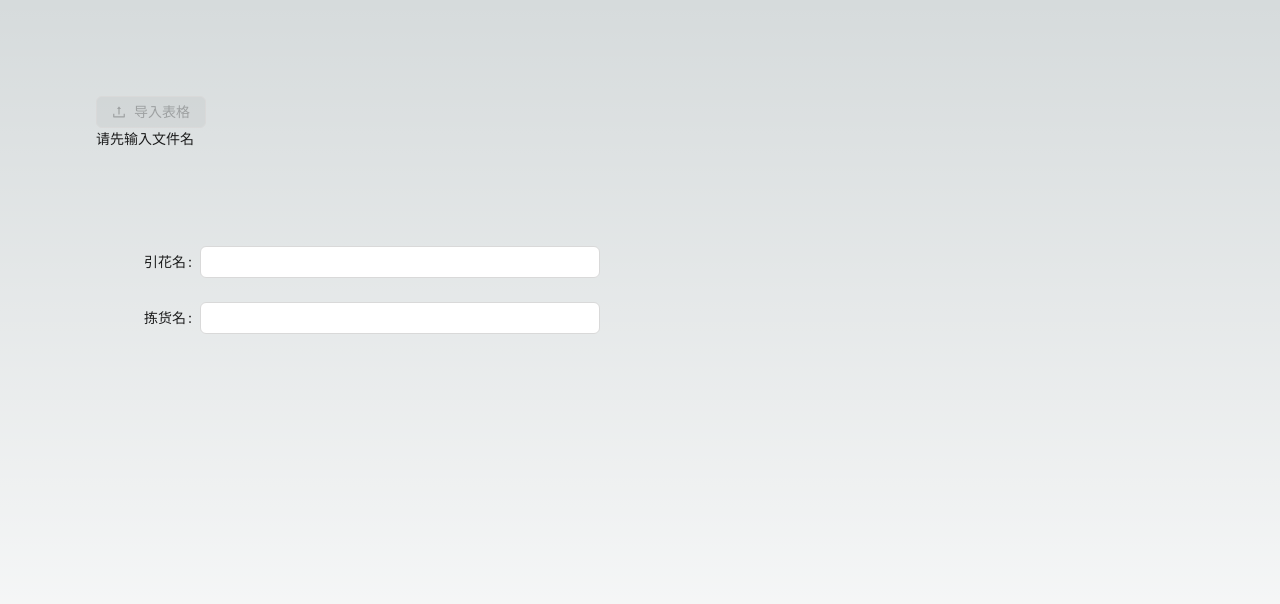
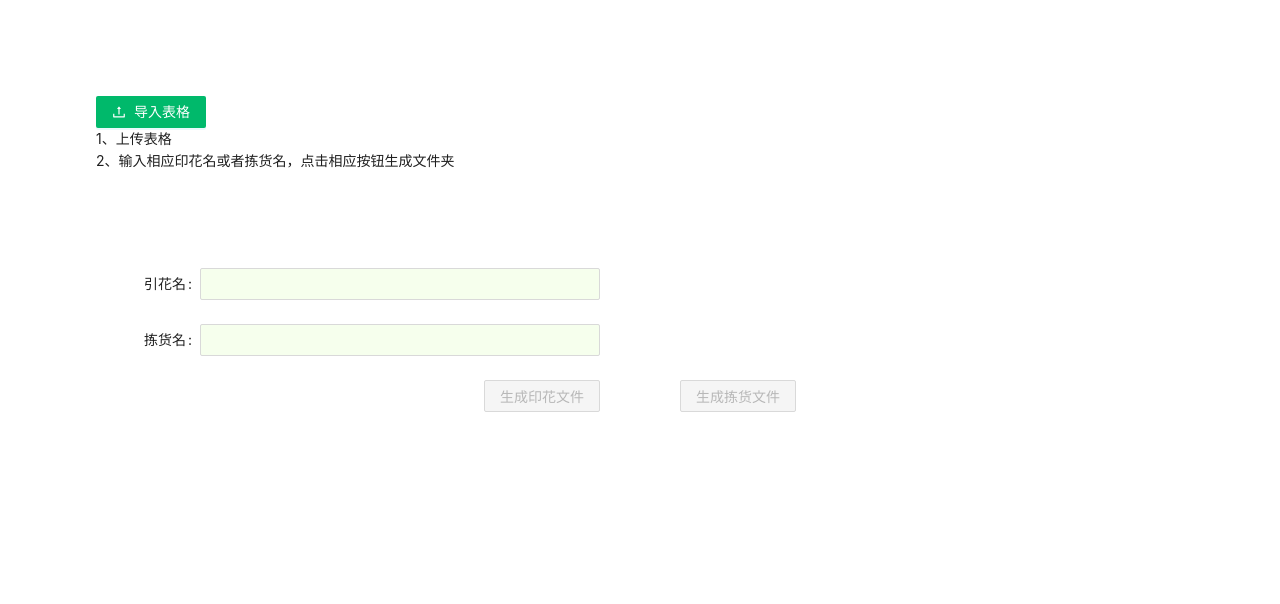
Before and after one commit to bootstet/excel-export-tool, a Next.js app: page / in a window 1280 px wide. Shown: the top 604 px of the page. Built offline with nearby package versions, Linux system fonts and the light colour scheme.

Commit message:
feat: add loading

```diff
--- a/src/app/globals.css
+++ b/src/app/globals.css
@@ -16,7 +16,7 @@
   }
 }
 
-body {
+/* body {
   color: rgb(var(--foreground-rgb));
   background: linear-gradient(
       to bottom,
@@ -24,7 +24,7 @@ body {
       rgb(var(--background-end-rgb))
     )
     rgb(var(--background-start-rgb));
-}
+} */
 
 @layer utilities {
   .text-balance {
--- /dev/null
+++ b/src/app/page.css
@@ -0,0 +1,3 @@
+.btnCon {
+  text-align: center;
+}
--- a/src/app/page.js
+++ b/src/app/page.js
@@ -1,15 +1,18 @@
 'use client';
 import { useState } from 'react';
 import Image from "next/image";
-import { Upload, Button, message, Modal, Form, Input } from 'antd';
+import { Upload, Button, message, Modal, Form, Input, ConfigProvider, Spin } from 'antd';
 import { UploadOutlined } from '@ant-design/icons';
 import * as XLSX from 'xlsx';
 import axios from 'axios'
+import './page.css'
 
 export default function Home() {
   const [form] = Form.useForm();
   const [flowerName, setFlowerName] = useState('');
   const [goodsName, setGoodsName] = useState('');
+  const [paramsResult, setParamsResult] = useState({});
+  const [spinning, setSpinning] = useState(false)
 
   const filedChange = (changedValues, allValues) => {
     const { flowerName, goodsName } = allValues;
@@ -38,6 +41,12 @@ export default function Home() {
   }
 
   const getDataFun = async (params) => {
+    console.log(params);
+    if (Object.keys(params).length === 0) {
+      message.error('请先导入表格');
+      return;
+    }
+    setSpinning(true)
     axios.get('http://localhost:3001/getData', {
       params: params,
       responseType: 'blob',
@@ -61,11 +70,12 @@ export default function Home() {
       console.log(error);
     })
     .finally(function () {
-      // always executed
+      setSpinning(false)
     });
   }
 
   const getGoodsData = async (params) => {
+    setSpinning(true)
     axios.get('http://localhost:3001/getGoodsData', {
       params: params,
       responseType: 'blob',
@@ -88,7 +98,7 @@ export default function Home() {
       console.log(error);
     })
     .finally(function () {
-      // always executed
+      setSpinning(false)
     });
   }
 
@@ -191,9 +201,10 @@ export default function Home() {
           console.log('result', Object.keys(result))
           info.onProgress({ percent: 100 }, info.file);
           info.onSuccess(info.res, info.file);
+          setParamsResult(result)
 
-          getDataFun(result)
-          getGoodsData(result)
+          // getDataFun(result)
+          // getGoodsData(result)
           getNoExistData(result)
 
         }
@@ -242,17 +253,38 @@ export default function Home() {
     })
     console.log('选取的图片文件信息', res)
   }
+  const buildFlowerImageFile = () => {
+    getDataFun(paramsResult)
+  }
+  const buildGoodsImageFile = () => {
+    getGoodsData(paramsResult)
+  }
   return (
+    <ConfigProvider
+      theme={{
+        token: {
+          // Seed Token，影响范围大
+          colorPrimary: '#00b96b',
+          borderRadius: 2,
+
+          // 派生变量，影响范围小
+          colorBgContainer: '#f6ffed',
+        },
+      }}
+    >
       <main className="min-h-screen ">
         <div  className="flex  justify-between p-24">
-        {console.log('---', form.getFieldsValue('flowerName'))}
           <Upload {...props}>
-          <Button type="primary" disabled={!flowerName || !goodsName} icon={<UploadOutlined />}>
+            <Button type="primary"  icon={<UploadOutlined />}>
               导入表格
             </Button>
-          {(!flowerName || !goodsName) && <div>请先输入文件名</div>}
+            <div>
+              <p>1、上传表格</p>
+              <p>2、输入相应印花名或者拣货名，点击相应按钮生成文件夹</p>
+            </div>
           </Upload>
         </div>
+
 
         <Form
           name="basic"
@@ -270,7 +302,14 @@ export default function Home() {
           <Form.Item label="拣货名" name="goodsName">
             <Input />
           </Form.Item>
+
         </Form>
+        <div className="btnCon">
+          <Button onClick={buildFlowerImageFile} disabled={!flowerName}>生成印花文件</Button>
+          <Button onClick={buildGoodsImageFile} disabled={!goodsName} className="ml-20">生成拣货文件</Button>
+        </div>
+        <Spin spinning={spinning}  fullscreen tip="生成中..." />
       </main>
+    </ConfigProvider>
   );
 }
```
Lines whose indentation alone changed are shown as unchanged.
